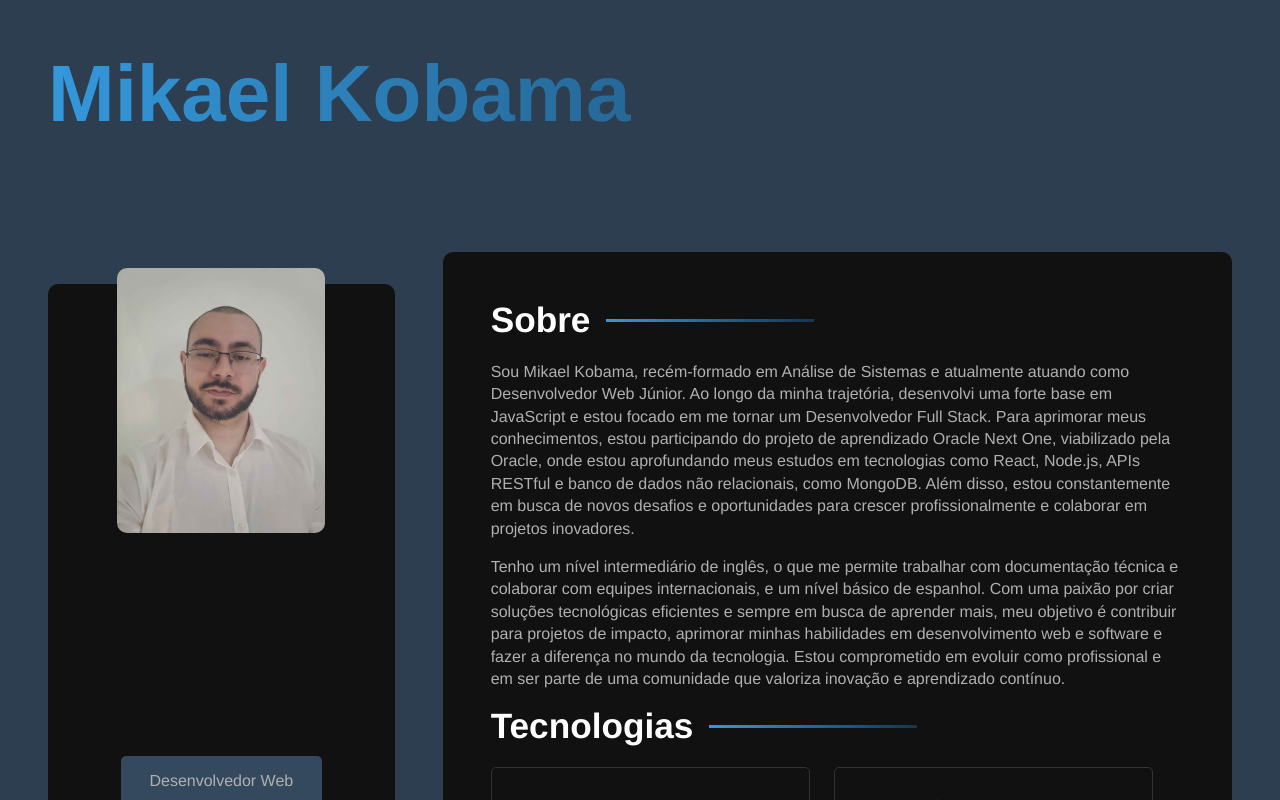
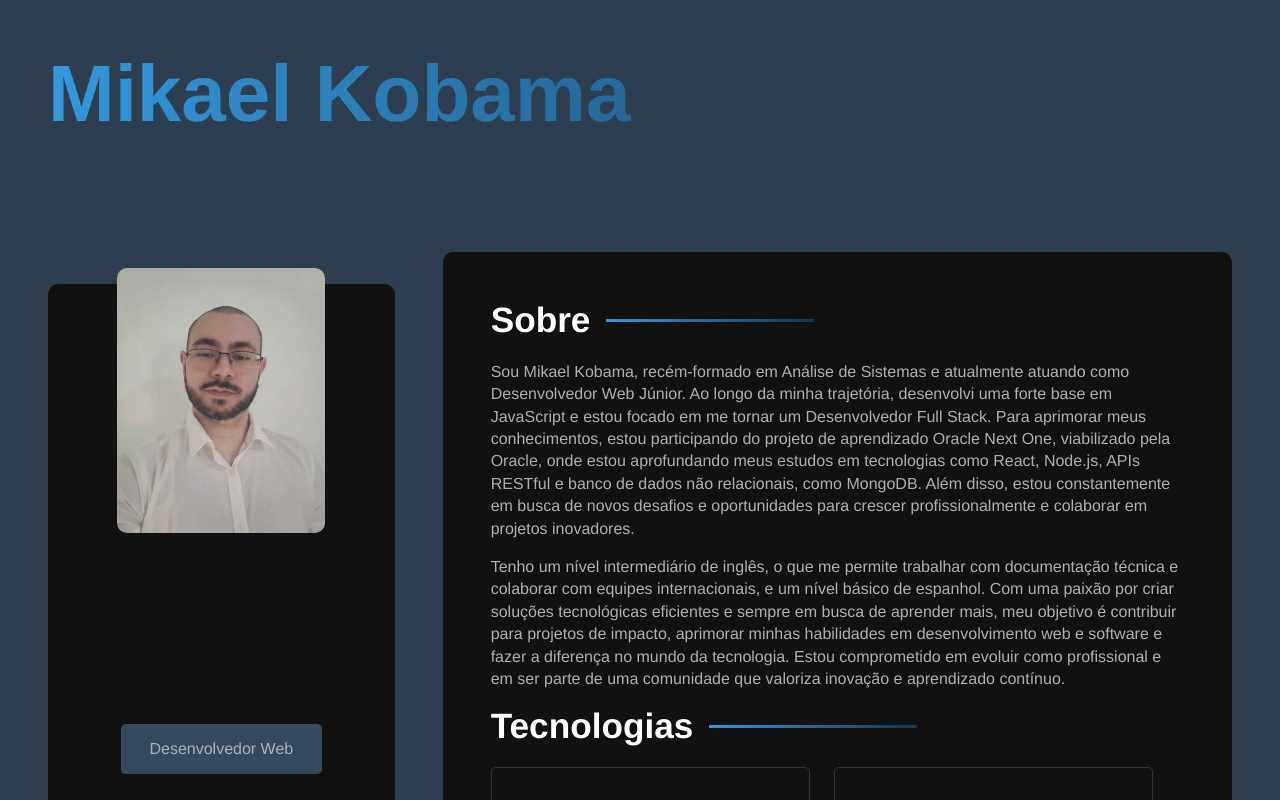
Before and after one commit to Mikael-Kobama/portfolio-react, a React (Vite) app: page / in a window 1280 px wide. Shown: the top 800 px of the page. Built offline with nearby package versions, Linux system fonts and the light colour scheme.

Commit message:
2.8 update vercel

```diff
--- a/src/styles/components/sidebar.sass
+++ b/src/styles/components/sidebar.sass
@@ -25,7 +25,7 @@ img
   color: variables.$text-color-secondary
   background-color: variables.$bg-color-secondary
   border-radius: variables.$card-border-radius
-  margin-top: 28rem // Diminui a margem superior para deixar o título mais próximo da imagem
+  margin-top: 26rem // Diminui a margem superior para deixar o título mais próximo da imagem
   padding: 1rem 1.8rem
 
 .btn
```
